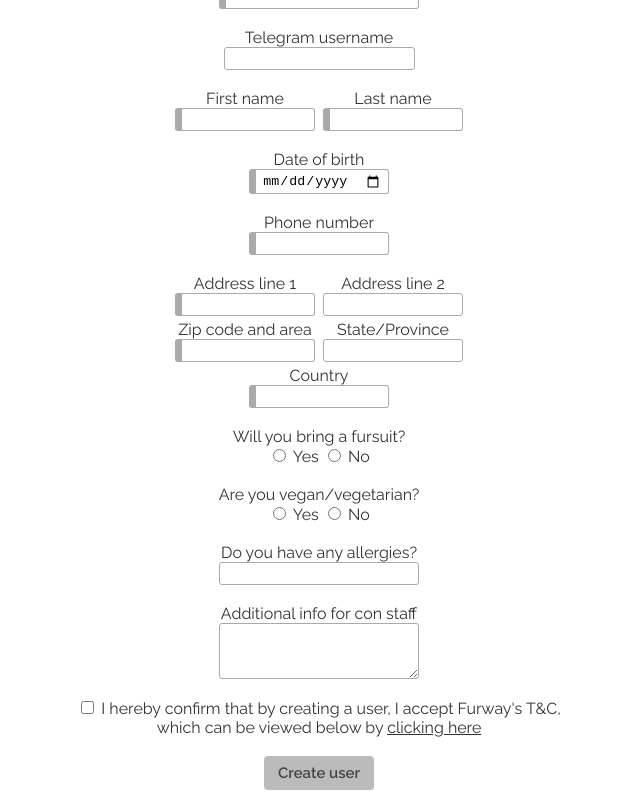
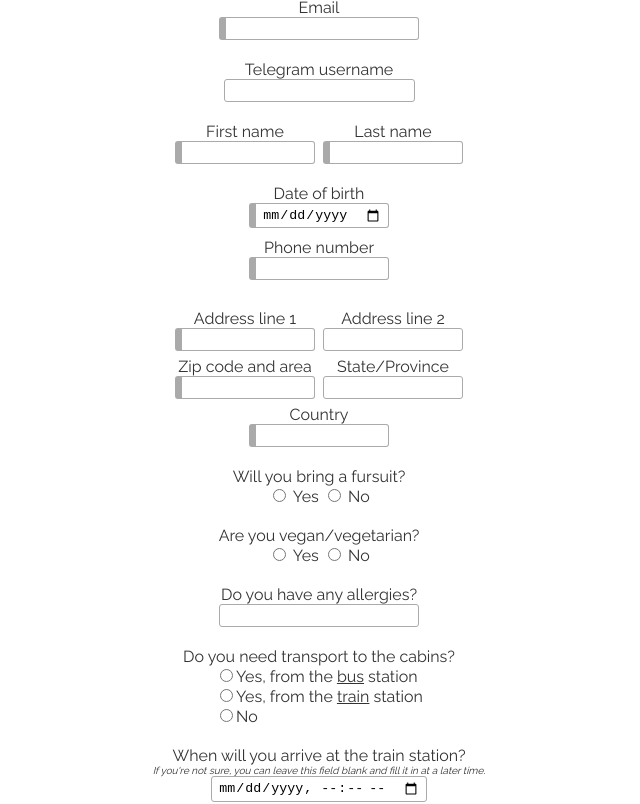
Before and after one commit to ragnarob/furway-client, a Vue app: page /signup in a window 1280 px wide. Shown: the part 260-1064 px from the top of the page, without its empty margins (321-961 px from the left). Built offline with nearby package versions, Linux system fonts and the light colour scheme; no server answers.

Commit message:
Add pickup option to MyProfile and Signup

```diff
--- a/src/api/user-api.js
+++ b/src/api/user-api.js
@@ -15,8 +15,8 @@ export default {
     return response.data
   },
 
-  async signup (userInfoObject) {
-    let response = await Axios.post(`${apiBase}/api/users`, userInfoObject)
+  async signup (userDataObject) {
+    let response = await Axios.post(`${apiBase}/api/users`, userDataObject)
 
     return response.data
   },
@@ -32,7 +32,7 @@ export default {
   },
 
   async saveEditedUser (userId, userDataObject) {
-    let response = await Axios.post(`${apiBase}/api/users/${userId}`, userInfoObject)
+    let response = await Axios.post(`${apiBase}/api/users/${userId}`, userDataObject)
 
     return response.data
   }
--- a/src/components/PendingRegistrations.vue
+++ b/src/components/PendingRegistrations.vue
@@ -1,5 +1,5 @@
 <template>
-  <table>
+  <table v-if="pendingRegistrations.length > 0">
     <tr>
       <th>Username</th>
       <th>First name</th>
@@ -21,6 +21,10 @@
       </td>
     </tr>
   </table>
+
+  <p v-else>
+    No pending registrations
+  </p>
 </template>
 
 <script>
--- a/src/components/ResponseMessage.vue
+++ b/src/components/ResponseMessage.vue
@@ -2,7 +2,7 @@
   <div :class="{'error-message': messageType==='error', 'success-message': messageType==='success', 'info-message': messageType==='info'}"
        v-show="message && message.length > 0">
     <p>{{message}}</p>
-    <CloseIcon @click="closeMessage"/>
+    <CloseIcon @click="closeMessage" title="Close"/>
   </div>
 </template>
 
--- a/src/views/Admin.vue
+++ b/src/views/Admin.vue
@@ -168,6 +168,8 @@ export default {
   font-size: 14px;
 }
 .header-with-show-hide {
-  padding-left: 16px;
+  @media screen and (min-width: 849px) {
+    padding-left: 16px;
+  }
 }
 </style>
--- a/src/views/MyProfile.vue
+++ b/src/views/MyProfile.vue
@@ -11,6 +11,8 @@
         <LogoutIcon/> Log out
       </button>
 
+      <ResponseMessage :message="responseMessage" :messageType="messageType" @closeMessage="closeResponseMessage" v-if="responseMessage"/>
+
       <div style="margin-top: 20px; margin-bottom: 10px;">
         <button @click="startEditing" v-show="!isEditingProfile" class="big-button neutral-button">
           <EditIcon/> Edit profile
@@ -18,7 +20,7 @@
         <button @click="cancelEditing" v-show="isEditingProfile" class="big-button neutral-button">
           <CancelIcon/> Cancel editing
         </button>
-        <button @click="confirmEditing" v-show="isEditingProfile" style="margin-left: 10px;" class="big-button theme-button">
+        <button @click="confirmEditing" v-show="isEditingProfile" style="margin-left: 10px;" :class="{'big-button': true, 'theme-button': canSave, 'disabled-button': !canSave}">
           <SaveIcon/> Save changes
         </button>
       </div>
@@ -70,7 +72,7 @@
           <tr>
             <td><p>Date of birth</p></td>
             <td>
-              <p v-if="!isEditingProfile">{{userData.dateOfBirth.toDateString().substr(4)}}</p>
+              <p v-if="!isEditingProfile">{{formatBirthday(userData.dateOfBirth)}}</p>
               <input v-else type="date" v-model="editedUser.dateOfBirth"/>
             </td>
           </tr>
@@ -160,6 +162,37 @@
           </tr>
 
           <tr>
+            <td><p>Need pickup?</p></td>
+            <td>
+              <p v-if="!isEditingProfile">
+                {{pickupTypeToString(userData.pickupType)}}
+              </p>
+              <div v-else class="flex-col left-aligned-content">
+                <div>
+                  <input type="radio" v-model="editedUser.pickupType" :value="'bus'" id="pickupTypeBus"/>
+                  <label for="pickupTypeBus">From the bus station</label>
+                </div>
+                <div>
+                  <input type="radio" v-model="editedUser.pickupType" :value="'train'" id="pickupTypeTrain"/>
+                  <label for="pickupTypeTrain">From the train station</label>
+                </div>
+                <div>
+                  <input type="radio" v-model="editedUser.pickupType" :value="null" id="pickupTypeNo"/>
+                  <label for="pickupTypeNo">No</label>
+                </div>
+              </div>
+            </td>
+          </tr>
+
+          <tr v-if="(userData.pickupType !== null && !isEditingProfile) || (editedUser.pickupType !== null && isEditingProfile)">
+            <td><p>Pickup time</p></td>
+            <td>
+              <p v-if="!isEditingProfile">{{formatDateTime(userData.pickupTime)}}</p>
+              <input v-else type="datetime-local" v-model="editedUser.pickupTime">
+            </td>
+          </tr>
+
+          <tr>
             <td><p>Additional info</p></td>
             <td>
               <p v-if="!isEditingProfile">{{userData.additionalInfo}}</p>
@@ -185,6 +218,7 @@
 
 <script>
 import userApi from '../api/user-api'
+import ResponseMessage from '../components/ResponseMessage.vue'
 
 import { mapGetters } from 'vuex'
 
@@ -199,24 +233,39 @@ export default {
   name: 'myProfile',
 
   components: {
+    ResponseMessage,
     YesIcon, NoIcon, EditIcon, SaveIcon, CancelIcon, LogoutIcon,
   },
 
   computed: {
     ...mapGetters(['userData']),
+
+    canSave () {
+      return Object.keys(this.editedUser).some(key => {
+        return key !== 'dateOfBirth' &&
+        this.userData[key] !== this.editedUser[key]
+      }) || this.editedUser.dateOfBirth != this.userData.dateOfBirth.toISOString().substr(0,10)
+    },
   },
 
   data: function () {
     return {
       isEditingProfile: false,
       editedUser: {},
+      responseMessage: '',
+      messageType: 'info',
     }
   },
 
   methods: {
     startEditing () {
       this.editedUser = {...this.userData}
-      this.editedUser.dateOfBirth = this.userData.dateOfBirth.toISOString().substr(0,10)
+      if (this.editedUser.dateOfBirth !== null) {
+        this.editedUser.dateOfBirth = this.userData.dateOfBirth.toLocalISOString().substring(0,10)
+      }
+      if (this.editedUser.pickupTime !== null) {
+        this.editedUser.pickupTime = this.userData.pickupTime.toLocalISOString()
+      }
       this.isEditingProfile = true
     },
 
@@ -225,14 +274,46 @@ export default {
       this.editedUser = {}
     },
 
-    confirmEditing () {
-      alert('ok sure')
+    async confirmEditing () {
+      this.messageType = 'info'
+      this.responseMessage = 'Saving, please wait...'
+      let result = await userApi.saveEditedUser(this.userData['id'], this.editedUser)
+
+      if ('error' in result) {
+        this.messageType = 'error'
+        this.responseMessage = result.error
+      }
+      else {
+        this.messageType = 'success'
+        this.responseMessage = 'Successfully updated user data'
+        this.$store.commit('setUserData', this.editedUser)
+        this.cancelEditing()
+        this.$store.dispatch('refreshUserData')
+      }
     },
 
     logout () {
       this.$router.push('/')
       this.$store.dispatch('logout')
       userApi.logout()
+    },
+
+    formatDateTime (dateTime) {
+      return dateTime===null ? '' : dateTime.toDateString() + ', ' + dateTime.toTimeString().substring(0,5)
+    },
+
+    formatBirthday (date) {
+      return date.toDateString().substr(4)
+    },
+
+    pickupTypeToString (pickupType) {
+      if (pickupType === 'bus') { return 'From bus station' }
+      else if (pickupType === 'train') { return 'From train station' }
+      else { return 'No' }
+    },
+
+    closeResponseMessage () {
+      this.responseMessage = ''
     }
   }
 }
--- a/src/views/MyRegistration.vue
+++ b/src/views/MyRegistration.vue
@@ -181,7 +181,6 @@ export default {
     ...mapGetters(['myRegistration', 'conInfo']),
 
     canSave () {
-      console.log(Object.keys(this.newRegistration).filter(key => this.newRegistration[key] !== this.myRegistration[key]).map(k => [k, this.newRegistration[k], this.myRegistration[k]]))
       return Object.keys(this.newRegistration).some(key => this.newRegistration[key] !== this.myRegistration[key])
     },
 
--- a/src/views/Signup.vue
+++ b/src/views/Signup.vue
@@ -2,13 +2,17 @@
   <div class="flex-col">
     <h1>Create user</h1>
 
+    <p>Fields with a thick left border are mandatory.</p>
+
     <ResponseMessage :message="responseMessage" :messageType="responseMessageType" @closeMessage="closeResponseMessage"/>
 
+    <div class="signup-row">
       <label>Username</label>
       <input type="text" v-model="username" @focus="onFocusUsername(true)" @blur="onFocusUsername(false)" :class="{'required-input': true, 'error-input': showUsernameError}"/>
       <p v-show="showUsernameError" class="incorrect-field-error">{{usernameErrorMessage}}</p>
-    <br/>
+    </div>
 
+    <div class="signup-row">
       <div class="two-column-field">
         <div class="flex-col">
           <label>Password <span class="tiny-info">(min. length 6)</span></label>
@@ -20,16 +24,19 @@
         </div>
       </div>
       <p v-show="showPasswordError" class="incorrect-field-error">{{passwordErrorMessage}}</p>
-    <br/>
+    </div>
 
+    <div class="signup-row">
       <label>Email</label>
       <input type="email" v-model="email" class="required-input"/>
-    <br/>
+    </div>
 
+    <div class="signup-row">
       <label>Telegram username</label>
       <input type="telegramUsername" v-model="telegramUsername"/>
-    <br/>
+    </div>
 
+    <div class="signup-row">
       <div class="two-column-field">
         <div class="flex-col">
           <label>First name</label>
@@ -40,17 +47,19 @@
           <input type="text" v-model="lastName" class="required-input"/>
         </div>
       </div>
-    <br/>
+    </div>
 
+    <div class="signup-row">
       <label>Date of birth</label>
       <input type="date" v-model="dateOfBirth" class="required-input"/>
-    <br/>
+    </div>
 
     <label>Phone number</label>
     <input type="text" v-model="phone" class="required-input"/>
     <br/>
 
-    <div class="two-column-field" style="margin-bottom: 4px;">
+    <div class="signup-row" style="margin-bottom: 0px;">
+      <div class="two-column-field">
         <div class="flex-col">
           <label>Address line 1</label>
           <input type="text" v-model="addressLine1" class="required-input">
@@ -60,8 +69,10 @@
           <input type="text" v-model="addressLine2">
         </div>
       </div>
+    </div>
 
-    <div class="two-column-field" style="margin-bottom: 4px;">
+    <div class="signup-row" style="margin-bottom: 0px; margin-top: 6px;">
+      <div class="two-column-field">
         <div class="flex-col">
           <label>Zip code and area</label>
           <input type="text" v-model="addressCity" class="required-input">
@@ -71,39 +82,70 @@
           <input type="text" v-model="addressStateprovince">
         </div>
       </div>
+    </div>
 
+    <div class="signup-row" style="margin-top: 6px;">
       <label>Country</label>
       <input type="text" v-model="addressCountry" class="required-input">
-    <br/>
+    </div>
 
-
+    <div class="signup-row">
       <label>Will you bring a fursuit?</label>
       <span>
         <input type="radio" v-model="isFursuiter" :value="true"/> Yes
         <input type="radio" v-model="isFursuiter" :value="false"/> No
       </span>
-    <br/>
+    </div>
 
+    <div class="signup-row">
       <label>Are you vegan/vegetarian?</label>
       <span>
         <input type="radio" v-model="isVegan" :value="true"/> Yes
         <input type="radio" v-model="isVegan" :value="false"/> No
       </span>
-    <br/>
+    </div>
 
+    <div class="signup-row">
       <label>Do you have any allergies?</label>
       <input type="text" v-model="allergiesText" style="width: 200px;"/>
-    <br/>
+    </div>
 
+    <div class="signup-row">
+      <label>Do you need transport to the cabins?</label>
+      <div style="text-align: left;">
+        <div>
+          <input type="radio" v-model="pickupType" :value="'bus'" id="pickupBusRadio"/>
+          <label for="pickupBusRadio">Yes, from the <u>bus</u> station</label>
+        </div>
+        <div>
+          <input type="radio" v-model="pickupType" :value="'train'" id="pickupTrainRadio"/>
+          <label for="pickupTrainRadio">Yes, from the <u>train</u> station</label>
+        </div>
+        <div>
+          <input type="radio" v-model="pickupType" :value="null" id="pickupNoRadio"/>
+          <label for="pickupNoRadio">No</label>
+        </div>
+      </div>
+    </div>
+
+    <div class="signup-row">
+      <label>When will you arrive at the {{selectedStation}} station?</label>
+      <p class="tiny-info">If you're not sure, you can leave this field blank and fill it in at a later time.</p>
+      <input type="datetime-local" v-model="pickupTime"/>
+    </div>
+
+    <div class="signup-row" v-show="pickupType !== null">
       <label>Additional info for con staff</label>
       <textarea v-model="additionalInfo" rows="3" style="width: 200px;"/>
-    <br/>
+    </div>
 
+    <div class="signup-row">
       <p style="max-width: 500px;">
         <input type="checkbox" v-model="hasConsentedToTerms"/>
         I hereby confirm that by creating a user, I accept Furway's T&C, which can be viewed below by
         <span class="link-text" @click="termsAndConditionsIsExpanded = true">clicking here</span>
       </p>
+    </div>
     <div v-show="termsAndConditionsIsExpanded" id="termsAndConditions">
       <h3>Furway's T's & C's</h3>
       <p>LOREM IPSUM OG SÅNT</p>
@@ -145,12 +187,15 @@ export default {
       isVegan: undefined,
       allergiesText: '',
       additionalInfo: '',
+
       addressLine1: '',
       addressLine2: '',
       addressCity: '',
-      addressZipCode: '',
       addressStateprovince: '',
       addressCountry: '',
+
+      pickupType: undefined,
+      pickupTime: undefined,
 
       hasConsentedToTerms: false,
       termsAndConditionsIsExpanded: false,
@@ -167,10 +212,11 @@ export default {
 
   computed: {
     isValidInput () {
-      return ![this.firstName, this.lastName, this.phone, this.addressLine1, this.addressCity, this.addressCountry, this.addressZipCode].some(s => s==='undefined' || s.length === 0)
+      return ![this.firstName, this.lastName, this.phone, this.addressLine1, this.addressCity, this.addressCountry].some(s => s==='undefined' || s.length === 0)
         && /^[a-zA-ZÆØÅæøå][\w\d_-ÆØÅæøå]{1,19}$/.test(this.username)
         && this.password1.length >= 6 && this.password2.length >= 6
         && this.isFursuiter !== undefined && this.isVegan !== undefined
+        && this.pickupType !== undefined
         && this.dateOfBirth !== undefined
         && this.hasConsentedToTerms
     },
@@ -210,6 +256,10 @@ export default {
     showPasswordError () {
       return this.passwordErrorMessage !== undefined && this.hasShownErrorMessage['password'] === true
     },
+
+    selectedStation () {
+      return this.pickupType === 'bus' ? 'bus' : 'train'
+    }
   },
 
   methods: {
@@ -294,6 +344,14 @@ input[type="email"] {
   width: 200px;
 }
 
+.signup-row {
+  margin-top: 10px;
+  margin-bottom: 10px;
+  display: flex;
+  flex-direction: column;
+  align-items: center;
+}
+
 .two-column-field {
   display: flex;
   flex-direction: row;
```
Also changed, not shown: public/index.html (+20 -0 lines), src/App.vue (+13 -3 lines), src/components/RegistrationsWithSpots.vue (+7 -1 lines), src/store/index.js (+7 -2 lines). Lines whose indentation alone changed are shown as unchanged.
